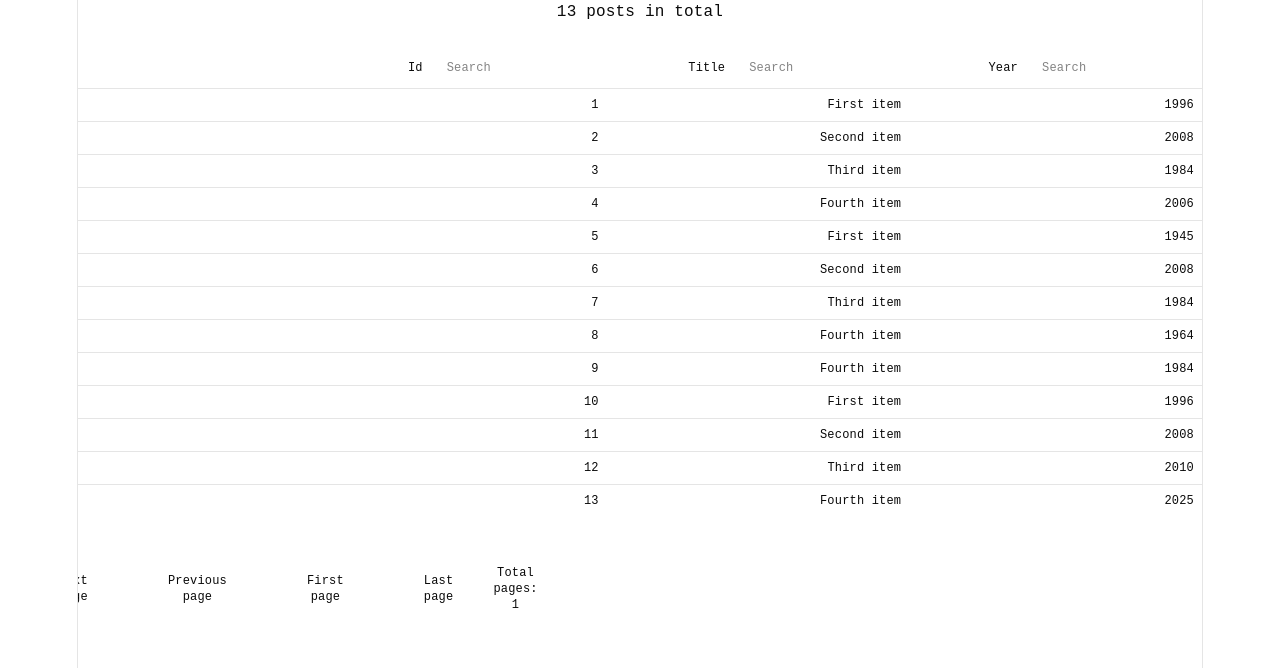
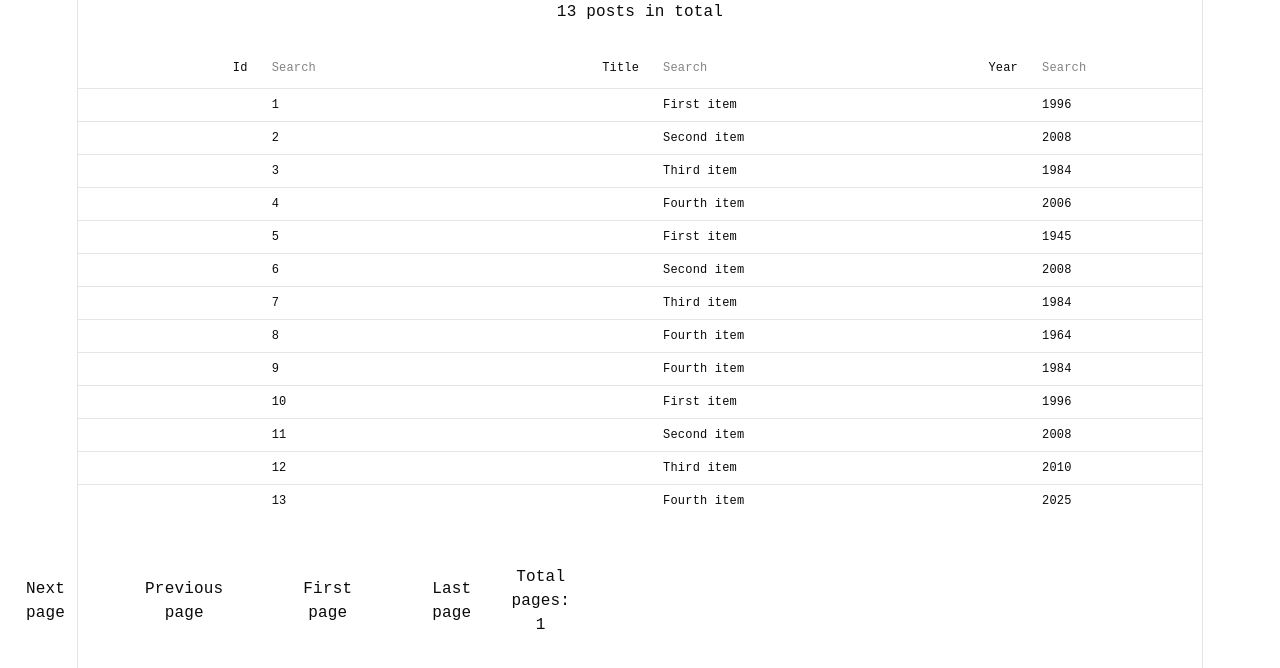
Before and after one commit to LexiconGroup61/react-frontend, a React (Vite) app: page /table in a window 1280 px wide. Shown: the top 668 px of the page. Built offline with nearby package versions, Linux system fonts and the light colour scheme.

Commit message:
Add login

```diff
--- a/src/App.jsx
+++ b/src/App.jsx
@@ -1,6 +1,7 @@
 
 import './App.css'
 import {Link} from "react-router";
+import {login} from "./api/api-call.js";
 
 function App() {
 
@@ -10,6 +11,7 @@ function App() {
         <Link to="/reference">Reference</Link>
         <Link to="/kanban">Kanban</Link>
         <Link to="/table">Table</Link>
+        <button onClick={() => login()}>Login</button>
     </>
   )
 }
--- a/src/api/api-call.js
+++ b/src/api/api-call.js
@@ -28,3 +28,12 @@ export const apiGetCall3 = (url) => {
         .then(response => response.data)
         .catch(error => console.log(error));
 }
+
+export const login = () => {
+    axios.post("/user/login?useCookies=true",
+        {
+            "email": "oswald@gmail.com",
+            "password": "?(uYca34Top"
+        }
+    ).then(response => console.log(response.data));
+}
--- a/src/components/BlogPost.jsx
+++ b/src/components/BlogPost.tsx
@@ -1,5 +1,12 @@
+import React from "react";
 
-const BlogPost = ({date, author, children}) => {
+interface PostProps {
+    date: string;
+    author : string;
+    children: React.ReactElement;
+}
+
+const BlogPost = ({date, author, children} : PostProps) => {
     return (
         <div className="blog-post">
             <p className="blog-date">{date}</p>
--- a/src/components/BlogPosts.jsx
+++ b/src/components/BlogPosts.jsx
@@ -1,21 +1,23 @@
 
-import BlogPost from "./BlogPost.jsx";
-import {useContext} from "react";
-import {ProductContext} from "@/contexts/ProductContext.jsx";
-
+// import BlogPost from "./BlogPost.jsx";
+// import {useContext} from "react";
+// import {ProductContext} from "@/contexts/ProductContext.jsx";
+//
 
 
 
 const BlogPosts = () => {
 
-    const {date, setDate} = useContext(ProductContext);
+    // const {date, setDate} = useContext(ProductContext);
 
     return (
-        <BlogPost date="2026-05-12" author="Lars">
-            <h2 className="blog">A Nice Evening the {date}th of June</h2>
-            <p>It was Monday and I was feeling great.</p>
-            <button onClick={() => setDate(date + 1)}>Increase date</button>
-        </BlogPost>
+        <div>
+        {/*<BlogPost date="2026-05-12" author="Lars">*/}
+        {/*    <h2 className="blog">A Nice Evening the {date}th of June</h2>*/}
+        {/*    <p>It was Monday and I was feeling great.</p>*/}
+        {/*    <button onClick={() => setDate(date + 1)}>Increase date</button>*/}
+        {/*</BlogPost>*/}
+        </div>
     );
 };
 
--- a/src/components/DataTable.jsx
+++ b/src/components/DataTable.jsx
@@ -14,9 +14,9 @@ import {
     TableHeader,
     TableRow,
 } from "@/components/ui/table"
-import {useState} from "react";
+import {useEffect, useState} from "react";
 
-const data = [
+const startData = [
     { id: 1, title: "First item", year: 1996 },
     { id: 2, title: "Second item", year: 2008 },
     { id: 3, title: "Third item", year: 1984 },
@@ -36,25 +36,45 @@ const columnHelper = createColumnHelper();
 
 const columns = [
     columnHelper.accessor('id', {
-        header: "Id",
-        cell: info => info.getValue()
+        header: "Id"
     }),
     columnHelper.accessor('title', {
-        header: "Title",
-        cell: info => info.getValue()
+        header: "Title"
     }),
     columnHelper.accessor('year', {
-        header: "Year",
-        cell: info => info.getValue()
+        header: "Year"
 
     })
 ]
 
+const defaultColumn = {
+    cell: ({getValue, row: {index}, column: {id}, table }) => {
+        const initialValue = getValue();
+        // eslint-disable-next-line react-hooks/rules-of-hooks
+        const [value, setValue] = useState(initialValue);
+        const onBlur = () => {
+            table.options.meta?.updateData(index, id, value)
+        }
+        // eslint-disable-next-line react-hooks/rules-of-hooks
+        useEffect(() => {
+            setValue(initialValue)}, [initialValue]
+        )
+        return <input
+        value={value}
+        onChange={(e) => setValue(e.target.value)}
+        onBlur={onBlur}
+        />
+    }
+}
+
 const DataTable = () => {
+
+    const [data, setData] = useState(startData);
 
     const table = useReactTable({
         data,
         columns,
+        defaultColumn,
         getCoreRowModel: getCoreRowModel(),
         getSortedRowModel: getSortedRowModel(),
         getPaginationRowModel: getPaginationRowModel(),
@@ -63,6 +83,19 @@ const DataTable = () => {
         initialState: {
             pagination: {
                 pageSize: 20,
+            }
+        },
+        meta: {
+            updateData: (rowIndex, columnId, value) => {
+                setData((old) => old.map((row, index) => {
+                    if(index === rowIndex){
+                        return {
+                            ...old[rowIndex],
+                            [columnId] : value,
+                        }
+                    }
+                    return row
+                }))
             }
         }
     })
@@ -103,14 +136,14 @@ const DataTable = () => {
                     ))}
                 </TableRow>))}
                 </TableBody>
-                <div className="flex justify-center w-100">
+            </Table>
+            <div className="flex justify-center w-100">
                 <button  className="px-10" onClick={() => table.nextPage()}>Next page</button>
                 <button className="px-10"  onClick={() => table.previousPage()}>Previous page</button>
                 <button className="px-10"  onClick={() => table.firstPage()}>First page</button>
                 <button className="px-10"  onClick={() => table.lastPage()}>Last page</button>
                 <p className="py-12">Total pages: {table.getPageCount()}</p>
-                </div>
-            </Table>
+            </div>
         </>
 
     );
--- a/src/components/HeaderShopping.jsx
+++ /dev/null
@@ -1,36 +0,0 @@
-import ShoppingCart from "./ShoppingCart.jsx";
-import { NavLink} from "react-router";
-import { NavigationMenu, NavigationMenuList, NavigationMenuItem, NavigationMenuTrigger, NavigationMenuContent } from "@/components/ui/navigation-menu";
-import {useProductStore} from "@/stores/useProductStore.js";
-
-
-function HeaderShopping ({logo, cart}) {
-
-    const restore = useProductStore(state => state.restoreProducts);
-    return (
-        <div id="site-header" className="flex">
-            <NavigationMenu>
-              <NavigationMenuList>
-                  <p>{logo}</p>
-                <NavigationMenuItem>
-                  <NavigationMenuTrigger>Products</NavigationMenuTrigger>
-                  <NavigationMenuContent><ul>
-                      <li>
-                          <NavLink to="/shopping/spread">Spread</NavLink>
-                      </li>
-                      <li>
-                          <NavLink to="/shopping/products">Products</NavLink>
-                      </li>
-                  </ul></NavigationMenuContent>
-                </NavigationMenuItem>
-                  <button onClick={restore}>Restore products</button>
-                  <ShoppingCart cart={cart}/>
-              </NavigationMenuList>
-            </NavigationMenu>
-
-
-        </div>
-    )
-}
-
-export default HeaderShopping;
--- /dev/null
+++ b/src/components/HeaderShopping.tsx
@@ -0,0 +1,41 @@
+import ShoppingCart from "./ShoppingCart.jsx";
+import { NavLink} from "react-router";
+import { NavigationMenu, NavigationMenuList, NavigationMenuItem, NavigationMenuTrigger, NavigationMenuContent } from "@/components/ui/navigation-menu";
+import {useProductStore} from "@/stores/useProductStore.js";
+import React from "react";
+
+interface HeaderProps {
+    logo : string;
+    cart : number;
+}
+
+function HeaderShopping ({logo, cart} : HeaderProps) {
+
+    const restore = useProductStore(state => state.restoreProducts);
+    return (
+        <div id="site-header" className="flex">
+            {/*<NavigationMenu>*/}
+            {/*  <NavigationMenuList>*/}
+            {/*      <p>{logo}</p>*/}
+            {/*    <NavigationMenuItem>*/}
+            {/*      <NavigationMenuTrigger>Products</NavigationMenuTrigger>*/}
+            {/*      <NavigationMenuContent><ul>*/}
+            {/*          <li>*/}
+            {/*              <NavLink to="/shopping/spread">Spread</NavLink>*/}
+            {/*          </li>*/}
+            {/*          <li>*/}
+            {/*              <NavLink to="/shopping/products">Products</NavLink>*/}
+            {/*          </li>*/}
+            {/*      </ul></NavigationMenuContent>*/}
+            {/*    </NavigationMenuItem>*/}
+            {/*      <button onClick={restore}>Restore products</button>*/}
+            {/*      <ShoppingCart cart={cart}/>*/}
+            {/*  </NavigationMenuList>*/}
+            {/*</NavigationMenu>*/}
+
+
+        </div>
+    )
+}
+
+export default HeaderShopping;
--- a/src/components/Shopping.jsx
+++ b/src/components/Shopping.jsx
@@ -2,7 +2,7 @@
 import {Outlet} from "react-router";
 import {useState} from "react";
 import {ProductContext} from "@/contexts/ProductContext.jsx";
-import HeaderReference from "@/components/HeaderReference.jsx";
+// import HeaderReference from "@/components/HeaderReference.jsx";
 import {
     Drawer, DrawerClose,
     DrawerContent,
@@ -13,7 +13,7 @@ import {
 } from "@/components/ui/drawer.jsx";
 import {Button} from "@/components/ui/button.jsx";
 import Footer from "@/components/Footer.jsx";
-import HeaderShopping from "@/components/HeaderShopping.jsx";
+// import HeaderShopping from "@/components/HeaderShopping.jsx";
 import { useRef } from 'react';
 import gsap from 'gsap';
 import { useGSAP } from '@gsap/react';
@@ -22,8 +22,8 @@ import { ScrollTrigger } from "gsap/ScrollTrigger";
 const Shopping = () => {
     gsap.registerPlugin(useGSAP, ScrollTrigger);
 
-    const [switcher, setSwitcher] = useState(1);
-    const [shoppingCart, setShoppingCart] = useState(0);
+    // const [switcher, setSwitcher] = useState(1);
+    // const [shoppingCart, setShoppingCart] = useState(0);
     const [date, setDate] = useState(1);
 
     const headline = useRef();
@@ -42,18 +42,18 @@ const Shopping = () => {
 
 
 
-    const addToCart = (id) => {
-        setShoppingCart( shoppingCart + id )
-    }
+    // const addToCart = (id) => {
+    //     setShoppingCart( shoppingCart + id )
+    // }
 
 
     return (
         <>
             <ProductContext value={{date, setDate}}>
-                <HeaderShopping
-                    logo = "Library"
-                    cart = {shoppingCart}
-                />
+                {/*<HeaderShopping*/}
+                {/*    logo = "Library"*/}
+                {/*    cart = {shoppingCart}*/}
+                {/*/>*/}
                 <Drawer direction="right">
                     <DrawerTrigger>Open</DrawerTrigger>
                     <DrawerContent>
--- a/vite.config.js
+++ b/vite.config.js
@@ -23,6 +23,11 @@ export default defineConfig({
             {
               target: "http://localhost:5004",
               changeOrigin: true
+            },
+        "/user":
+            {
+                target: "http://localhost:5004",
+                changeOrigin: true
             }
     }
   }
```
